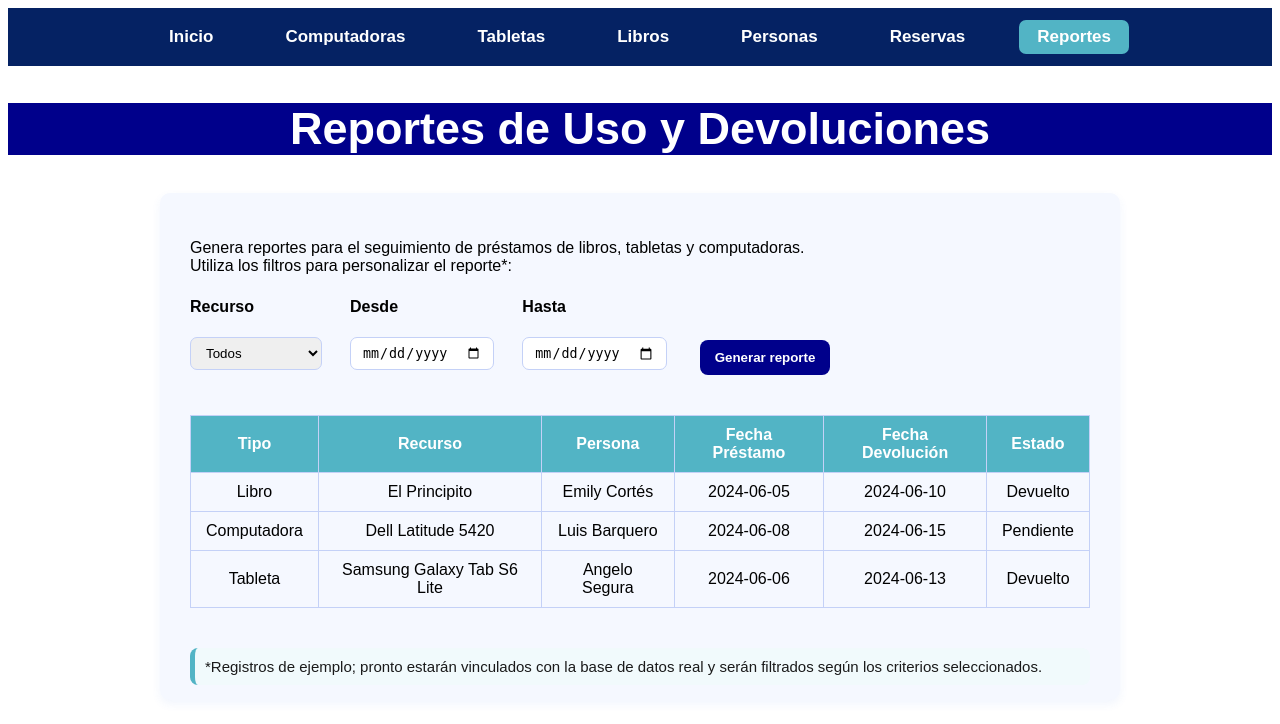
After one commit to AngeloFDI/ProyectoAWCS, a PHP site: page /Views/reportes.html in a window 1280 px wide. The commit adds this page. Shown: the top 724 px of the page. Run offline with PHP 8.4, Linux system fonts and the light colour scheme.

Commit message:
Index, reportes, reservas y navbar
Conclusion de las vistas mencionadas y se agregó una barra de navegación

```diff
--- /dev/null
+++ b/Views/reportes.html
@@ -0,0 +1,94 @@
+<!DOCTYPE html>
+<html lang="es">
+
+<head>
+    <meta charset="UTF-8">
+    <title>Reportes</title>
+    <link rel="stylesheet" href="../css/style.css">
+</head>
+
+<body>
+    <nav class="navbar-main">
+        <a href="index.html">Inicio</a>
+        <a href="computadoras.html">Computadoras</a>
+        <a href="tabletas.html">Tabletas</a>
+        <a href="libros.html">Libros</a>
+        <a href="personas.html">Personas</a>
+        <a href="reservas.html">Reservas</a>
+        <a href="reportes.html" class="active">Reportes</a>
+    </nav>
+    <section>
+        <h1 id="titulo">Reportes de Uso y Devoluciones</h1>
+        <div class="reportes-container">
+            <p>Genera reportes para el seguimiento de préstamos de libros, tabletas y computadoras.<br>
+                Utiliza los filtros para personalizar el reporte*:</p>
+
+            <form class="reporte-form">
+                <div>
+                    <label for="tipo-recurso">Recurso</label><br>
+                    <select id="tipo-recurso">
+                        <option value="todos">Todos</option>
+                        <option value="libros">Libros</option>
+                        <option value="tabletas">Tabletas</option>
+                        <option value="computadoras">Computadoras</option>
+                    </select>
+                </div>
+                <div>
+                    <label for="fecha-inicio">Desde</label><br>
+                    <input type="date" id="fecha-inicio">
+                </div>
+                <div>
+                    <label for="fecha-fin">Hasta</label><br>
+                    <input type="date" id="fecha-fin">
+                </div>
+                <div>
+                    <button type="button">Generar reporte</button>
+                </div>
+            </form>
+
+            <div class="table-responsive">
+                <table>
+                    <tr>
+                        <th>Tipo</th>
+                        <th>Recurso</th>
+                        <th>Persona</th>
+                        <th>Fecha Préstamo</th>
+                        <th>Fecha Devolución</th>
+                        <th>Estado</th>
+                    </tr>
+                    <!-- Ejemplos de filas. Será dinámico con backend -->
+                    <tr>
+                        <td>Libro</td>
+                        <td>El Principito</td>
+                        <td>Emily Cortés</td>
+                        <td>2024-06-05</td>
+                        <td>2024-06-10</td>
+                        <td>Devuelto</td>
+                    </tr>
+                    <tr>
+                        <td>Computadora</td>
+                        <td>Dell Latitude 5420</td>
+                        <td>Luis Barquero</td>
+                        <td>2024-06-08</td>
+                        <td>2024-06-15</td>
+                        <td>Pendiente</td>
+                    </tr>
+                    <tr>
+                        <td>Tableta</td>
+                        <td>Samsung Galaxy Tab S6 Lite</td>
+                        <td>Angelo Segura</td>
+                        <td>2024-06-06</td>
+                        <td>2024-06-13</td>
+                        <td>Devuelto</td>
+                    </tr>
+                </table>
+            </div>
+            <div class="note">
+                *Registros de ejemplo; pronto estarán vinculados con la base de datos real y serán
+                filtrados según los criterios seleccionados.
+            </div>
+        </div>
+    </section>
+</body>
+
+</html>
--- a/css/style.css
+++ b/css/style.css
@@ -46,7 +46,7 @@ button:hover {
   padding: 8px 20px;
 }
 
-#gestionar{
+#gestionar {
   background-color: #52b4c5;
   color: white;
   padding: 10px 15px;
@@ -85,3 +85,124 @@ button:hover {
   color: #333;
   font-size: 18px;
 }
+
+/* Separación de formularios y visualización condicional */
+.form-section {
+  display: none;
+  margin-top: 20px;
+}
+
+.form-section.active {
+  display: block;
+}
+
+.selector-container {
+  margin: 20px 0;
+}
+
+label {
+  font-weight: bold;
+  margin: 7px 0;
+  display: block;
+}
+
+input,
+select {
+  padding: 7px;
+  border-radius: 7px;
+  border: 1px solid #ccc;
+  margin-bottom: 10px;
+}
+
+.reportes-container {
+  max-width: 900px;
+  margin: 0 auto 20px auto;
+  text-align: left;
+  background: #f5f8ff;
+  border-radius: 10px;
+  padding: 30px 30px 15px 30px;
+  box-shadow: 0 4px 10px rgba(60, 110, 220, 0.07);
+}
+
+.reporte-form {
+  display: flex;
+  flex-wrap: wrap;
+  gap: 18px;
+  align-items: flex-end;
+  margin-bottom: 35px;
+}
+
+.reporte-form label {
+  font-weight: bold;
+  margin-bottom: 3px;
+}
+
+.reporte-form input,
+.reporte-form select {
+  padding: 7px 11px;
+  border-radius: 7px;
+  border: 1px solid #c4d1f7;
+  margin-right: 10px;
+}
+
+.table-responsive {
+  overflow-x: auto;
+  margin-top: 18px;
+}
+
+table {
+  width: 100%;
+  border-collapse: collapse;
+  margin-bottom: 20px;
+}
+
+th,
+td {
+  border: 1px solid #c4d1f7;
+  padding: 10px 15px;
+  text-align: center;
+  font-size: 16px;
+}
+
+th {
+  background: #52b4c5;
+  color: #fff;
+}
+
+.note {
+  color: #1a1a1a;
+  font-size: 15px;
+  margin-top: 20px;
+  padding: 10px;
+  background: #f1fafc;
+  border-radius: 8px;
+  border-left: 5px solid #52b4c5;
+}
+
+/* --- Navbar --- */
+.navbar-main {
+  width: 100%;
+  background: #052263;
+  display: flex;
+  justify-content: center;
+  align-items: center;
+  padding: 12px 0;
+  margin-bottom: 28px;
+}
+
+.navbar-main a {
+  color: #fff;
+  text-decoration: none;
+  font-weight: bold;
+  font-size: 17px;
+  margin: 0 18px;
+  padding: 7px 18px;
+  border-radius: 7px;
+  transition: background 0.18s;
+}
+
+.navbar-main a:hover,
+.navbar-main a.active {
+  background: #52b4c5;
+  color: #fff;
+}
```
Also changed, not shown: Views/computadoras.html (+10 -0 lines), Views/index.html (added, +79 -0 lines), Views/libros.html (+15 -2 lines), Views/personas.html (+10 -0 lines), Views/reservas.html (added, +100 -0 lines), Views/tabletas.html (+10 -0 lines), Views/index.php (deleted), Views/reservas.php (deleted).
